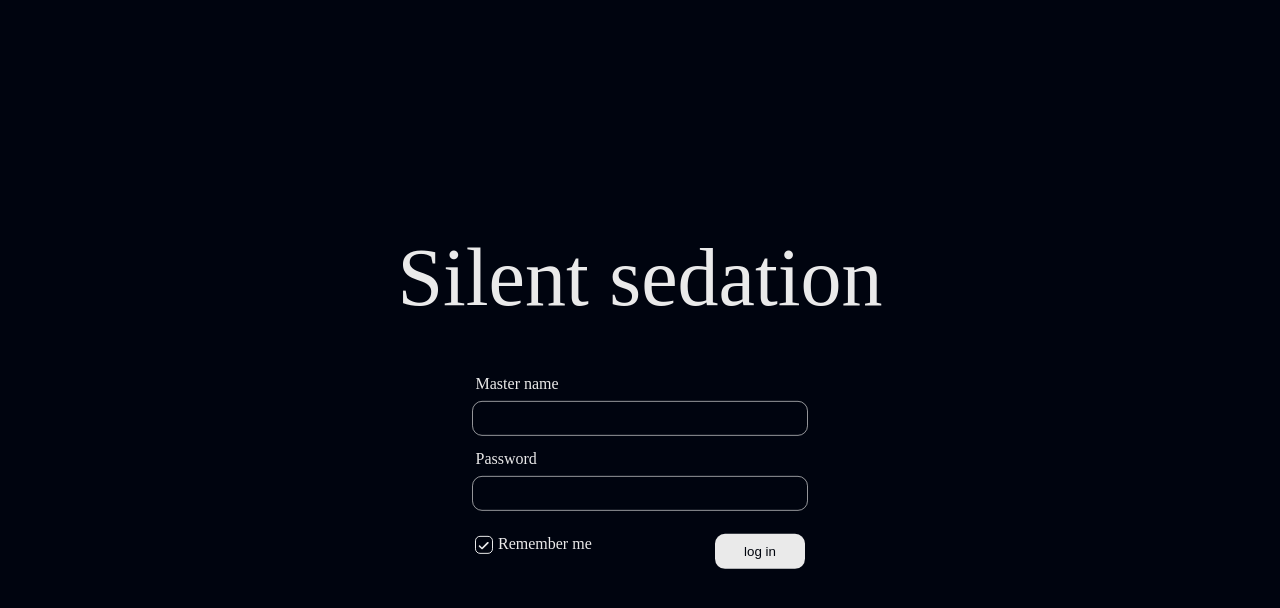
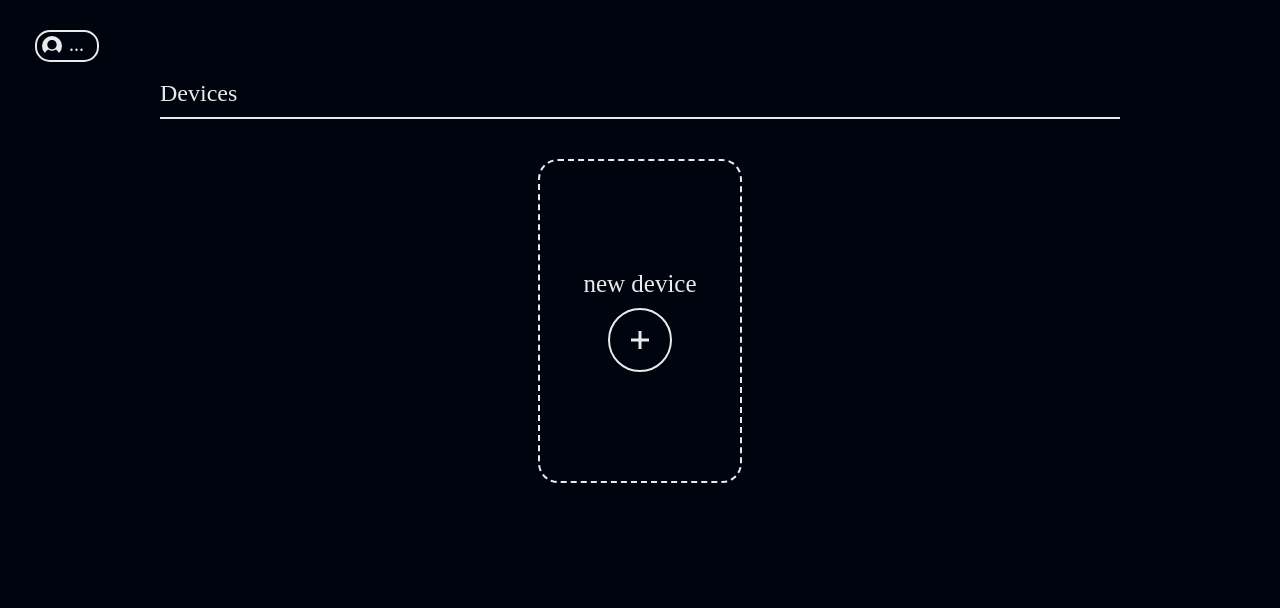
Before and after one commit to Abbion/SilentSedation, a Vue app in the folder front-end/: page / in a window 1280 px wide. Both pictures are taken after a click on the button "log in". Shown: the top 608 px of the page. Built offline with nearby package versions, Linux system fonts and the light colour scheme.

Commit message:
Router setup

```diff
--- a/front-end/package.json
+++ b/front-end/package.json
@@ -11,7 +11,8 @@
     "type-check": "vue-tsc --build --force"
   },
   "dependencies": {
-    "vue": "^3.3.11"
+    "vue": "^3.3.11",
+    "vue-router": "^4.3.0"
   },
   "devDependencies": {
     "@tsconfig/node18": "^18.2.2",
--- a/front-end/src/App.vue
+++ b/front-end/src/App.vue
@@ -1,18 +1,8 @@
 //Rework Done
 <template>
-  <LoginPage/>
-  <!--
-  <UserPage/>
--->
-
+    <RouterView />
 </template>
 
 <script setup lang="ts">
-  import LoginPage from './components/LogInPage.vue';
-  import UserPage from './components/userPage.vue'
 
 </script>
-
-<style scoped>
-
-</style>
--- a/front-end/src/components/LoginActions.vue
+++ b/front-end/src/components/LoginActions.vue
@@ -11,7 +11,7 @@
             </div>
         </div>
 
-        <button>
+        <button @click="TryToLoginUser">
             log in
         </button>
     </div>
@@ -21,11 +21,19 @@
     import CheckIcon from './icons/CheckIcon.vue'
 
     import { ref } from 'vue'
-    let isChecked = ref(true);
+    import { useRouter } from 'vue-router'
+
+    const router = useRouter();
+    let isChecked = ref(false);
 
     function SwitchCheck() {
         isChecked.value = !isChecked.value;
     }
+
+    function TryToLoginUser() {
+        router.replace('/userPage');
+    }
+
 </script>
 
 <style scoped>
--- a/front-end/src/components/UserDash.vue
+++ b/front-end/src/components/UserDash.vue
@@ -26,7 +26,9 @@
     import UserIcon from './icons/IconUser.vue'
     import LogOutIcon from './icons/LogOutIcon.vue'
     import { ref } from 'vue'
+    import { useRouter } from 'vue-router';
 
+    const router = useRouter();
     let dashState = ref(false)
     let cursorInsideDash = false;
 
@@ -35,7 +37,7 @@
     }
 
     function LogOut() {
-        console.log("LogOut");
+        router.replace('/')
     }
 
     document.onmousedown = function(e) {
--- a/front-end/src/components/UserPage.vue
+++ b/front-end/src/components/UserPage.vue
@@ -6,7 +6,7 @@
         </div>
 
         <div class="userPageInfo">
-            <p class="preventSelect" @click="AddNewCard">
+            <p class="preventSelect">
                 Devices
             </p>
 
```
Also changed, not shown: front-end/src/main.ts (+16 -1 lines), 1 other file (tests, documents, lock files or other folders).
